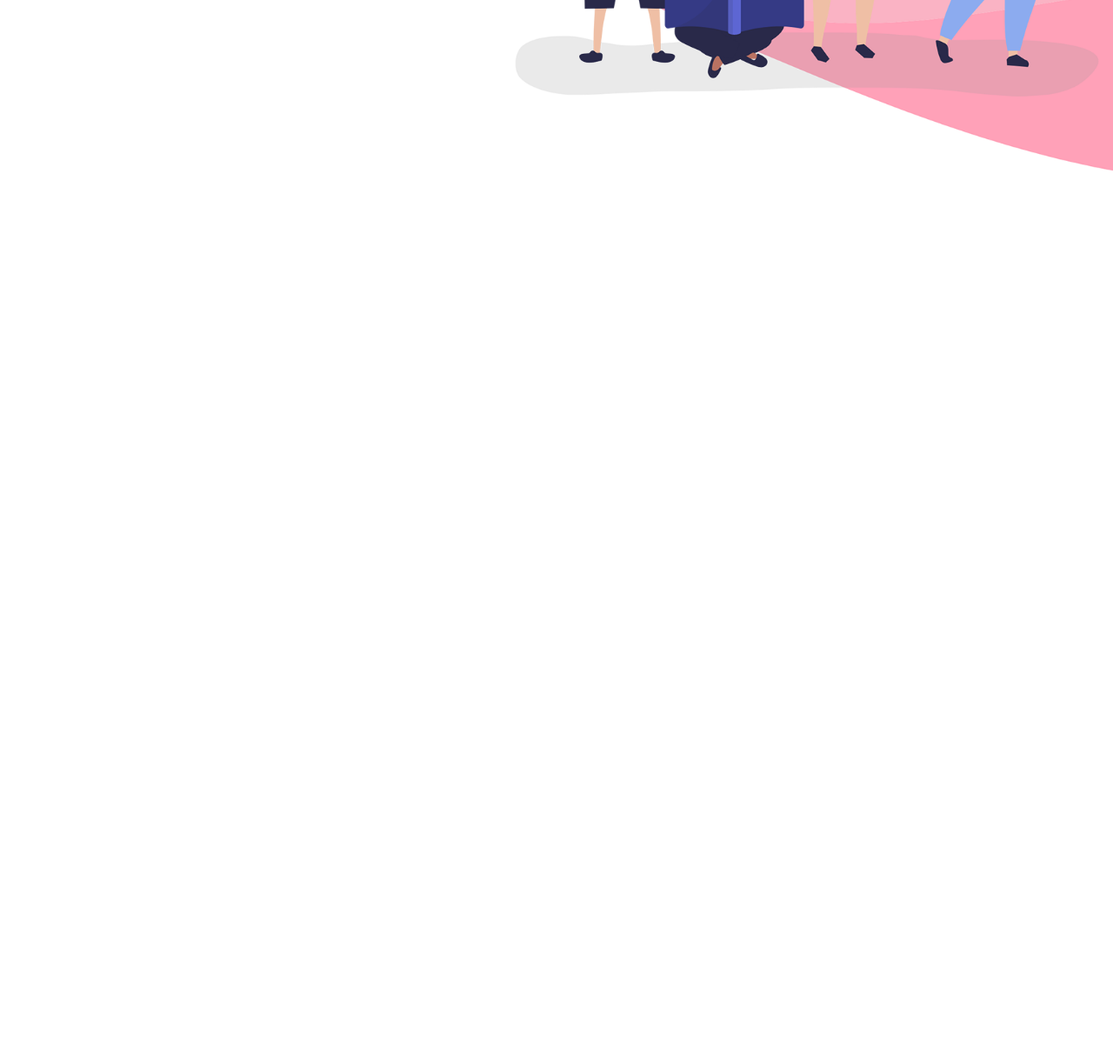
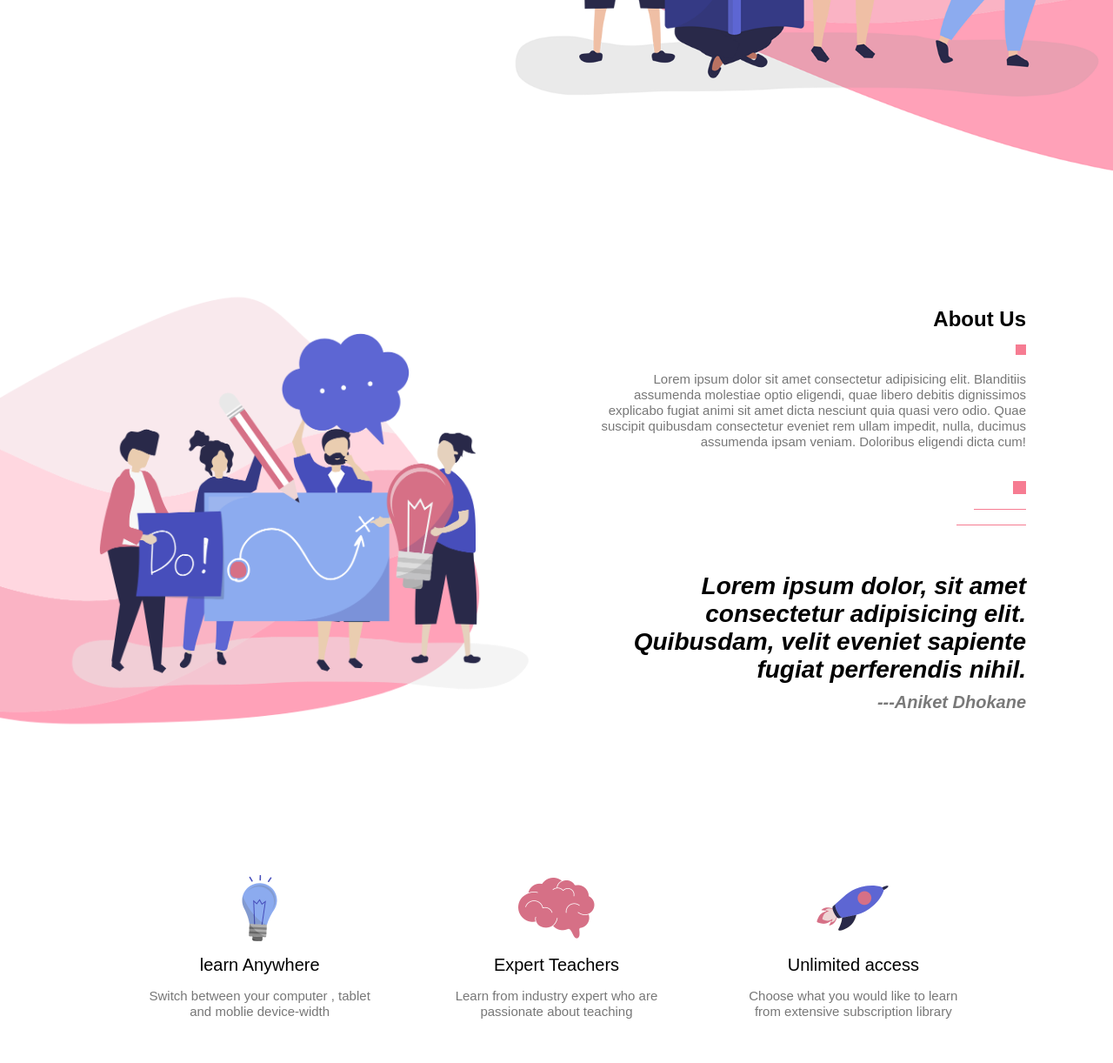
Before and after one commit to aniket7515/Easy-Tut-Web-, a plain HTML site: page index.html in a window 1280 px wide. Shown: the part 572-1794 px from the top of the page at 87% size. Before the commit the page ends 800 px from the top, so only its background shows below. Drawn offline with Linux system fonts and the light colour scheme.

Commit message:
2nd commit

```diff
--- a/index.html
+++ b/index.html
@@ -32,17 +32,73 @@
     <nav id="sideNav">
         <ul>
             <li><a href="#">HOME</a></li>
-            <li><a href="#">ABOUT US</a></li>
+            <li><a href="#">ABOUT</a></li>
             <li><a href="#">FEATURES</a></li>
             <li><a href="#">COURSES</a></li>
             <li><a href="#">OFFER</a></li>
             <li><a href="#">CONTACT</a></li>
         </ul>
     </nav>
-    <img src="Images/menu.png" id="menueBtn">
+
+    <section id="about">
+        <div class="about-left-col">
+            <img src="Images/about.png" alt="">
+        </div>
+        <div class="about-right-col">
+            <div class="about-text">
+                <h1>About Us</h1>
+                <span class="square"></span>
+                <p>Lorem ipsum dolor sit amet consectetur adipisicing elit. Blanditiis assumenda molestiae optio eligendi, quae libero debitis dignissimos explicabo fugiat animi sit amet dicta nesciunt quia quasi vero odio. Quae suscipit quibusdam consectetur eveniet rem ullam impedit, nulla, ducimus assumenda ipsam veniam. Doloribus eligendi dicta cum!</p><br><br>
+                <span class="line1"></span><br>
+                <span class="line2"></span><br>
+                <span class="line3"></span>
+                <h2>Lorem ipsum dolor, sit amet consectetur adipisicing elit. Quibusdam, velit eveniet sapiente fugiat perferendis nihil.</h2>
+                <h3>---Aniket Dhokane</h3>
+
+            </div>
+        </div>
+    </section>
+
+    <!-- features  -->
+    <section id="feature">
+        <div class="feature-row">
+            <div class="feature-col">
+                <img src="Images/pic-1.png" alt="">
+                <h4>learn Anywhere</h4>
+                <p>Switch between your computer , tablet and moblie device-width</p>
+            </div>
+            <div class="feature-col">
+                <img src="Images/pic-2.png" alt="">
+                <h4>Expert Teachers</h4>
+                <p>Learn from industry expert who are passionate about teaching</p>
+            </div>
+            <div class="feature-col">
+                <img src="Images/pic-3.png" alt="">
+                <h4>Unlimited access</h4>
+                <p>Choose what you would like to learn from extensive subscription library</p>
+            </div>
+        </div>
+    </section>
 
 
-    <script>
+
+
+
+
+
+
+
+
+
+
+
+
+
+
+    <!-- <img src="Images/menu.png" id="menueBtn"> -->
+
+
+    <!-- <script>
         var menuebtn = document.getElementById("menueBtn");
         var sidenav = document.getElementById("sideNav");
 
@@ -56,7 +112,7 @@
                 sidenav.style.right=="-150px";
             }
         }
-    </script>
+    </script> -->
 
 
 
--- a/style.css
+++ b/style.css
@@ -73,13 +73,17 @@ p{
 }
 
 #sideNav{
-    width: 150px;
-    height: 100vh;  /* 100vh takes the whole vertical space*/
+    width: 100vh;
+    /* height: 100vh;  100vh takes the whole vertical space */
     position: fixed;
-    right: -150px;
+
     top: 0;
-    background: #f67c92;
+    /* background: #f67c92; */
     z-index: 2;
+}
+nav ul{
+    display: flex;
+    margin-left: 500px;
 }
 
 nav ul li{
@@ -88,7 +92,7 @@ nav ul li{
 }
 nav ul li a{
     text-decoration: none;
-    color: #fff;
+    color: #f67c92;
 }
 
 #menueBtn{
@@ -99,3 +103,69 @@ nav ul li a{
     z-index: 2;
     cursor: pointer;
 }
+/* about  */
+#about{
+    padding: 100px 0;
+    display: flex;
+    align-items: center;
+    flex-wrap: wrap;
+
+}
+
+.about-left-col{
+    flex-basis: 50%;
+
+}
+.about-left-col img{
+    width: 100%;
+}
+
+.about-right-col{
+    flex-basis: 50%;
+    text-align: right;
+}
+.about-text{
+    max-width: 500px;
+    margin-right: 100px;
+    display: inline-block;
+}
+.about-text h2{
+    margin: 50px 0 10px;
+    font-size: 28px;
+    font-style: italic;
+}
+.about-text h3{
+
+    font-size: 20px;
+    font-style: italic;
+    color: #797979
+
+}
+
+/* feature */
+
+#feature{
+    padding-top: 50px;
+    padding-bottom: 50px;
+}
+.feature-row{
+    width: 80%;
+    margin: auto;
+    display: flex;
+    align-items: center;
+    justify-content: space-around;
+    flex-wrap: wrap;
+}
+.feature-col{
+    flex-basis: 25%;
+    text-align: center;
+}
+
+.feature-col img{
+    width: 100px;
+}
+.feature-col h4{
+    margin-bottom: 15px;
+    font-size: 20px;
+    font-weight: 400;
+}
```
